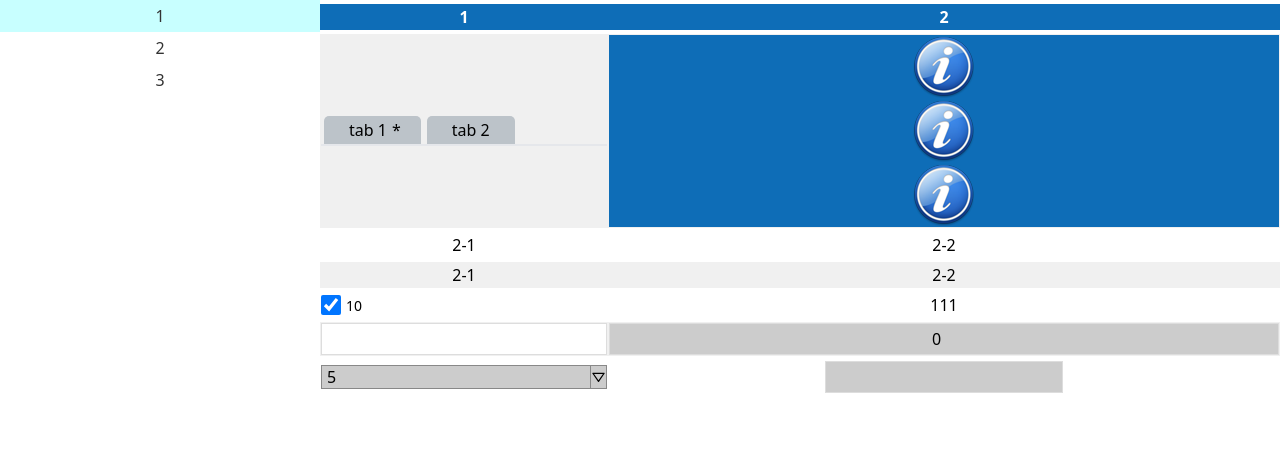
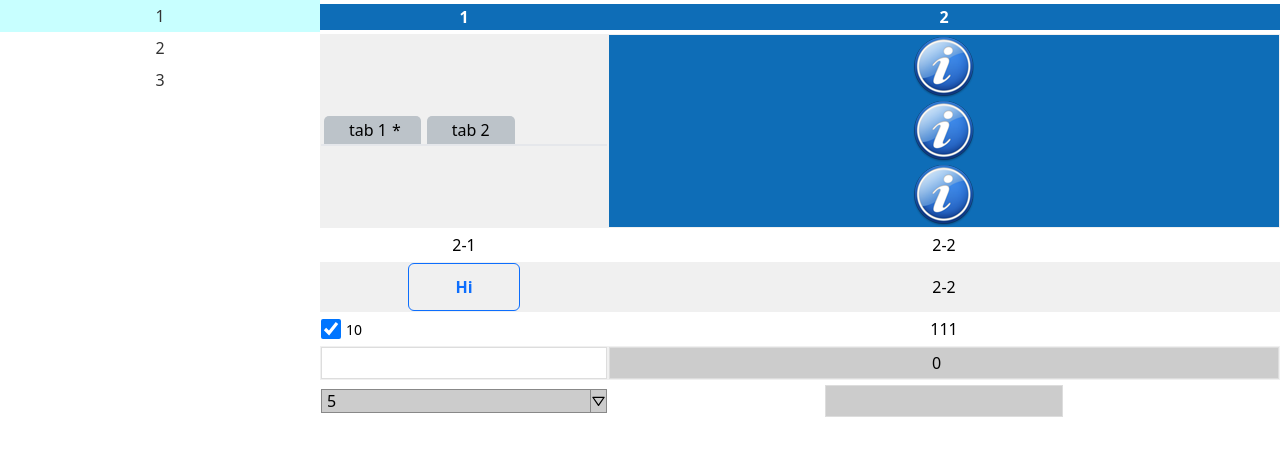
Before and after one commit to xinq05679/react-components, a React (Vite) app: page / in a window 1280 px wide. Shown: the top 456 px of the page. Built offline with nearby package versions, Linux system fonts and the light colour scheme.

Commit message:
Update icon

```diff
--- a/src/App.tsx
+++ b/src/App.tsx
@@ -25,6 +25,7 @@ import BasicNumeric from "./components/numeric/BasicNumeric";
 import BasicContextMenuItem from "./components/contextmenu/BasicContextMenuItem";
 import { ContextMenuItemType } from "./metadata/ContextMenuItemType";
 import useContextMenu from "./hooks/useContextMenu";
+import { ButtonType } from "./metadata/ButtonType";
 
 const App: React.FC = () => {
   const [checkedList, setCheckedList] = useState([
@@ -90,28 +91,38 @@ const App: React.FC = () => {
                 </td>,
               ],
               [<td>2-1</td>, <td>2-2</td>],
-              [<td>2-1</td>, <td>2-2</td>],
+              [
+                <td>
+                  <BasicButton type={ButtonType.Primary} outline>
+                    Hi
+                  </BasicButton>
+                </td>,
+                <td>2-2</td>,
+              ],
               [
                 <td>
                   <BasicCheckBox text={10} checked={CheckBoxStatus.checked} />
                 </td>,
                 <td>
                   <div
-                    onClick={(event) => {
+                    onContextMenu={(event) => {
                       openContextMenu({
                         items: [
                           {
                             id: "1",
                             text: "1",
                             type: ContextMenuItemType.Action,
+                            onClicked: () => {
+                              console.log("QQ");
+                            },
                           },
                           {
-                            id: "1",
+                            id: "2",
                             text: "1",
                             type: ContextMenuItemType.Bar,
                           },
                           {
-                            id: "2",
+                            id: "3",
                             text: "2222222222222222",
                             type: ContextMenuItemType.Branch,
                             children: [
@@ -130,7 +141,7 @@ const App: React.FC = () => {
                             ],
                           },
                           {
-                            id: "3",
+                            id: "4",
                             text: "3",
                             type: ContextMenuItemType.Action,
                           },
--- a/src/components/dialog/BasicQueryDialog.tsx
+++ b/src/components/dialog/BasicQueryDialog.tsx
@@ -1,4 +1,5 @@
 import QueryIcon from "../../resources/image/query.png";
+import ErrorIcon from "../../resources/image/error.png";
 import { MdOutlineError } from "react-icons/md";
 import BasicModal from "../modal/BasicModal";
 import { ComponentStyleMerging } from "../../metadata/ComponentStyle";
@@ -67,7 +68,16 @@ export const BasicQueryDialog: React.FC<BasicQueryDialogProps> = (props) => {
     containerStyle
   );
 
-  const _headerStyle = MergeComponentStyle({}, headerStyle);
+  const _headerStyle = MergeComponentStyle(
+    {
+      css: classNames({
+        "bg-[#0e6eb8]": queryDialogType == QueryDialogType.Info,
+        "bg-[#bb2d3b]": queryDialogType == QueryDialogType.Error,
+        "bg-[#ffcd39]": queryDialogType == QueryDialogType.Warning,
+      }),
+    },
+    headerStyle
+  );
 
   const _bodyStyle = MergeComponentStyle(
     {
@@ -98,8 +108,8 @@ export const BasicQueryDialog: React.FC<BasicQueryDialogProps> = (props) => {
   const _iconStyle = MergeComponentStyle(
     {
       css: classNames(
-        "h-[128px] w-[128px]",
-        "text-[128px] text-[#f00]",
+        "h-[96px] w-[96px]",
+        "text-[96px] text-[#f00]",
         "shrink-0"
       ),
     },
@@ -154,30 +164,24 @@ export const BasicQueryDialog: React.FC<BasicQueryDialogProps> = (props) => {
         </div>
       );
 
+    let src = QueryIcon;
+
     switch (queryDialogType) {
       case QueryDialogType.Error:
-        return (
-          <div className={_iconStyle.css} style={_iconStyle.style}>
-            <MdOutlineError
-              className={_iconStyle.css}
-              style={_iconStyle.style}
-            />
-          </div>
-        );
-      case QueryDialogType.Info:
-      case QueryDialogType.Query:
-      case QueryDialogType.Warning:
+        src = ErrorIcon;
+        break;
+    }
+
     return (
       <div className={_iconStyle.css} style={_iconStyle.style}>
         <img
           className={_iconStyle.css}
           style={_iconStyle.style}
-              src={QueryIcon}
+          src={src}
           alt="query icon"
         />
       </div>
     );
-    }
   };
 
   const renderFooter = () => {
```
Also changed, not shown: src/resources/image/error.png (added). Lines whose indentation alone changed are shown as unchanged.
